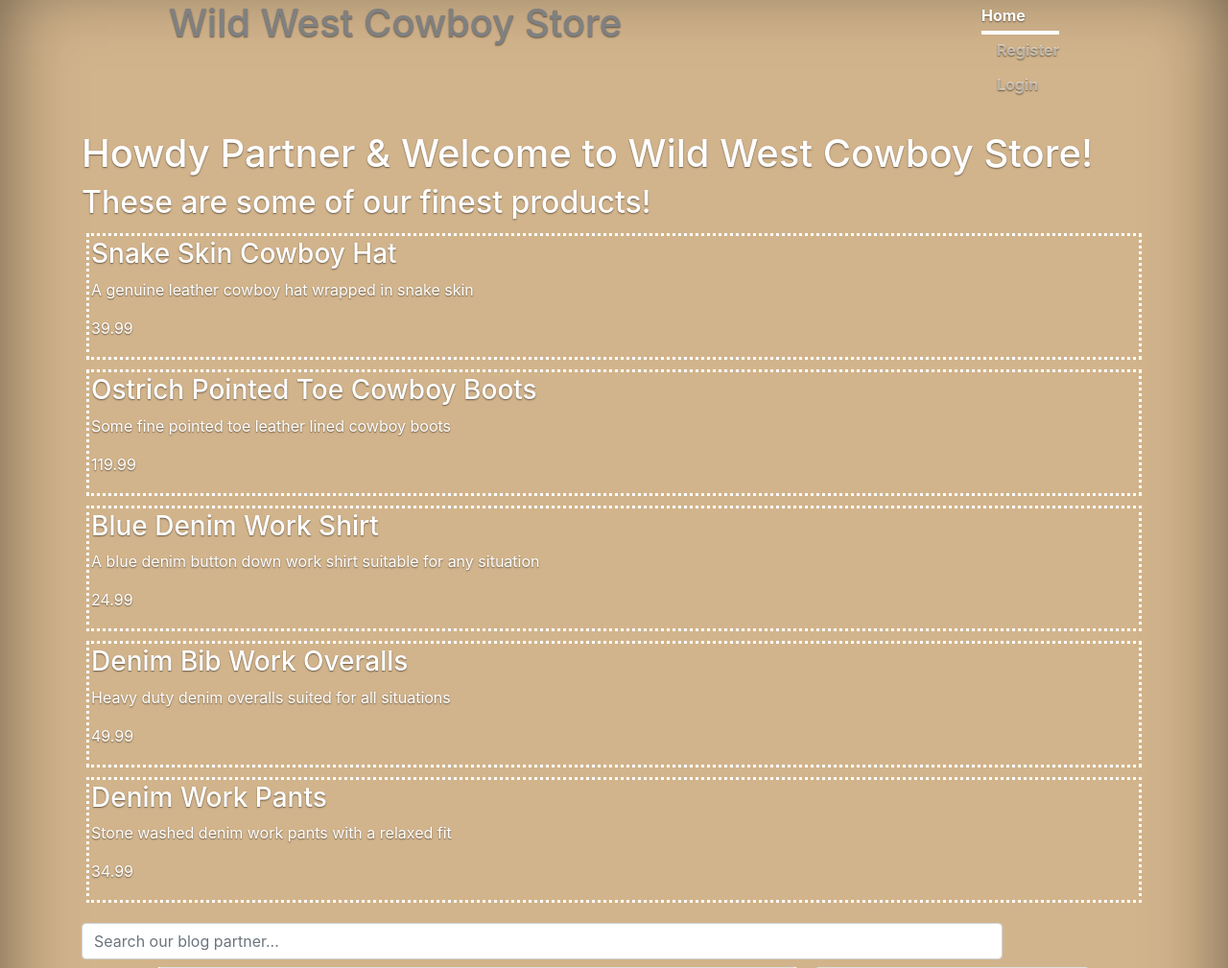
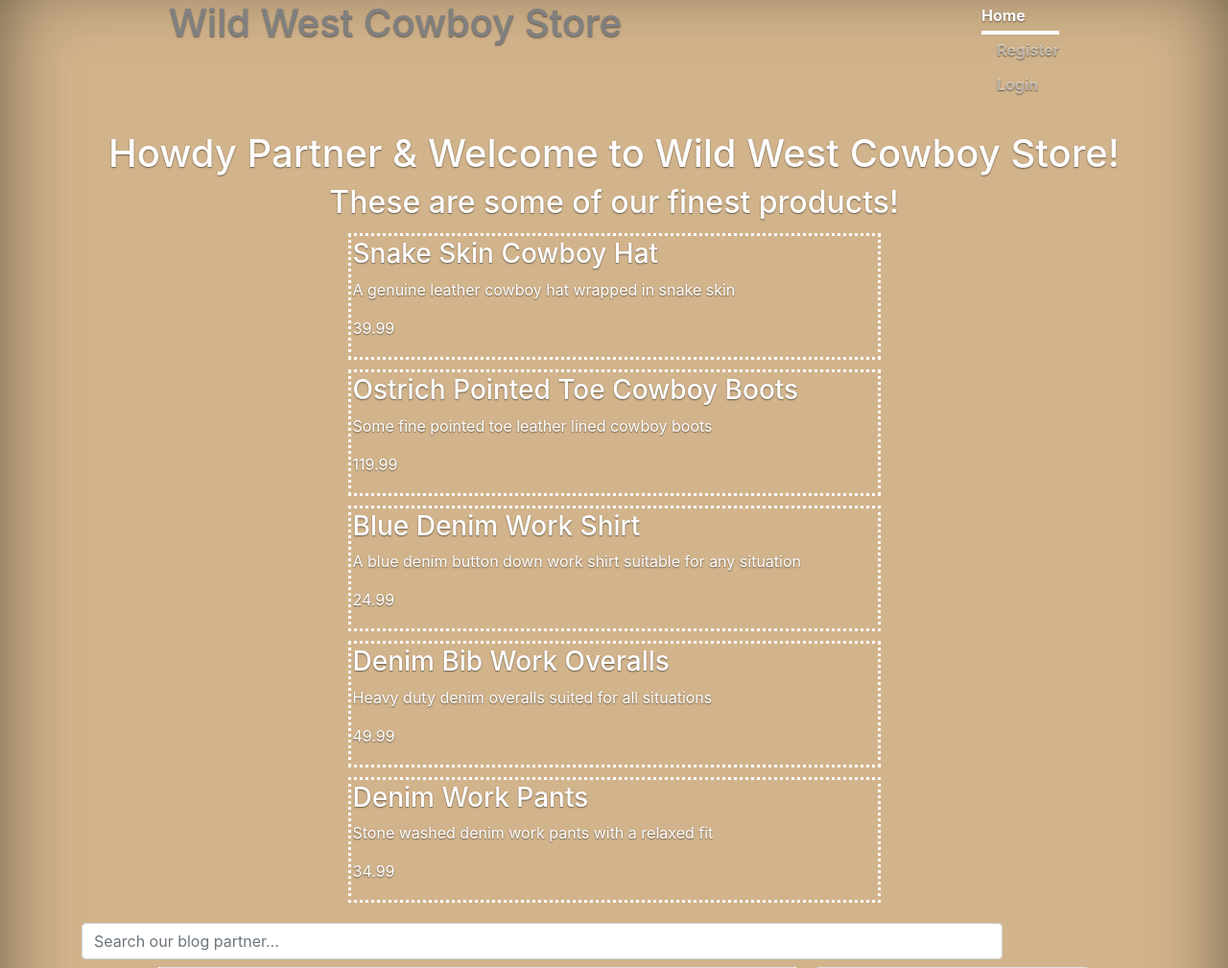
Before and after one commit to Earthman12/wild_west_cowboy_store_site, a Django app: page / in a window 1280 px wide. Shown: the part 24-1033 px from the top of the page at 96% size. Run offline with Django 3.2, Linux system fonts and the light colour scheme; data comes from the database, SQL or seed files in the repository; some libraries are stand-ins or nearby versions.

Commit message:
CSS changes

```diff
--- a/store_front/templates/store_front/store_home.html
+++ b/store_front/templates/store_front/store_home.html
@@ -36,11 +36,17 @@
 		padding:0px;
 	}
 
+    .product{
+        border: 3px dotted white;
+        margin: 5px;
+        padding: 2px;
+        width: 50%
+    }
+
 </style>
 
 <div class = "container">
-    <div class = "d-flex flex-column">
-
+    <div class = "d-flex flex-column align-items-center">
         {% if request.user.is_authenticated %}
             <h1>Howdy {{request.user.username}} & Welcome to Wild West Cowboy Store!</h1>
 
@@ -52,11 +58,8 @@
         <h2>These are some of our finest products!</h2>
 
         {% for product in products %}
-
-            <div style = "border: 3px dotted white; margin: 5px; padding: 2px">
-
+            <div class = "product">
                 {% include 'store_front/snippets/body_snippet.html' with value=product %}
-
             </div>
 
         {%  endfor %}
@@ -73,20 +76,14 @@
     <!-- End Search bar for blog posts -->
 
     <div class = "row">
-
         <!-- Blog feed -->
         <div class = "left-column col-lg-7 offset-lg-1">
-
             <!-- Top 'create post' bar -->
             <!-- This is the top bar if the screen size is small because of 'd-lg-none' meaning if the screen size is large or bigger this whole div will disappear -->
             <div class = "d-lg-none mb-3">
-
                 <div class = "card m-auto d-flex flex-column p-3">
-
                     <p class = "m-auto"><a class = "btn btn-primary" href = "{% url 'blog:create' %}">Create a post partner</a></p>
-
                 </div>
-
             </div>
             <!-- End Top 'create post' bar -->
 
@@ -109,24 +106,17 @@
 
             <!-- Pagination -->
             {% include 'blog/snippets/blog_post_pagination.html' with blog_posts=blog_posts %}
-
         </div>
         <!-- End Blog feed -->
 
         <!-- Right 'create post' column -->
         <div class = "right-column col-lg-3 d-lg-flex d-none flex-column">
-
             <div class = "card create-post-bar d-flex flex-column p-3">
-
                 <p class = "m-auto"><a class = "btn btn-primary" href = "{% url 'blog:create' %}">Create a post partner</a></p>
-
             </div>
-
         </div>
         <!-- End Right 'create post' column -->
-
     </div>
-
 </div>
 
 {% endblock content %}
--- a/templates/snippets/footer.html
+++ b/templates/snippets/footer.html
@@ -1,12 +1,10 @@
 <style type = "text/css">
-
     .footer{
         min-height: 100px;
     }
-
 </style>
 
-<div class = "d-flex flex-row align-items-center footer">
+<div class = "footer">
     <h2>Y'all come on back now!</h2>
 </div>
 
```
